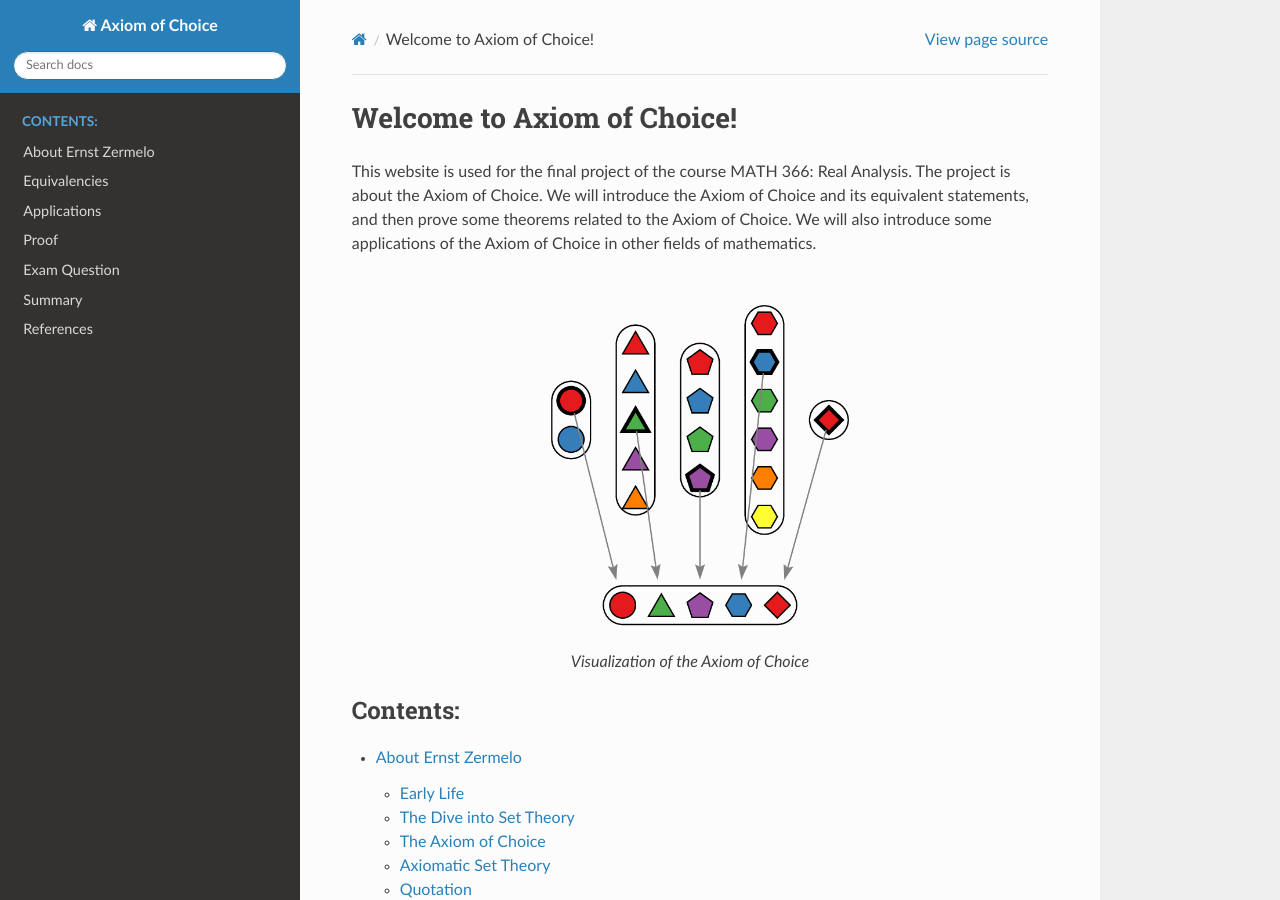
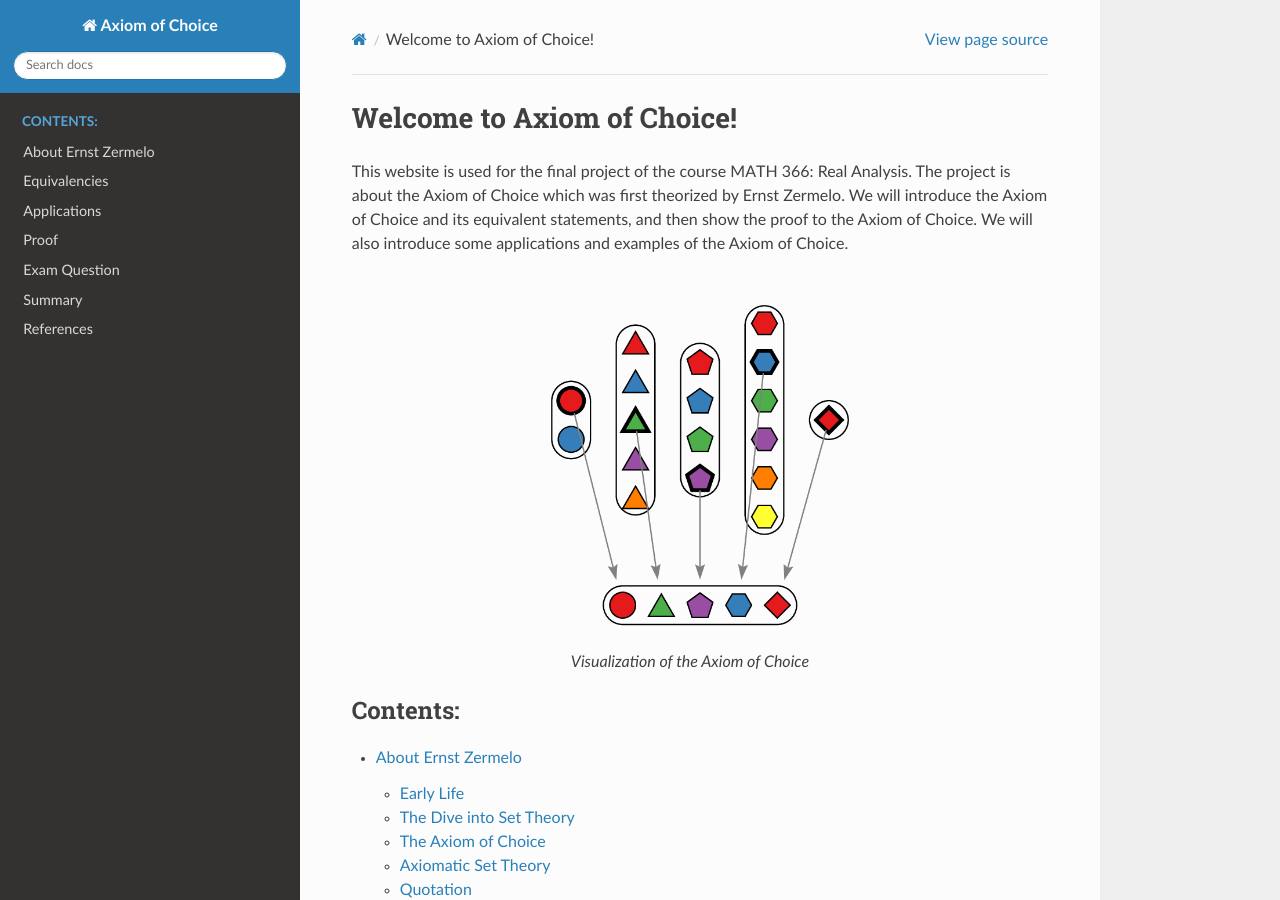
Before and after one commit to CMacD12/math366-axiom-of-choice, a Sphinx documentation site: the page built from doc/index.rst, in a window 1280 px wide and 900 px high. Built offline with Sphinx 7.4.7 and the Read the Docs theme 2.0.0, drawn with Linux system fonts in a browser that asks for light colours.

Commit message:
adjusted index page

```diff
--- a/doc/index.rst
+++ b/doc/index.rst
@@ -5,7 +5,7 @@
 
 Welcome to Axiom of Choice!
 =========================================
-This website is used for the final project of the course MATH 366: Real Analysis. The project is about the Axiom of Choice. We will introduce the Axiom of Choice and its equivalent statements, and then prove some theorems related to the Axiom of Choice. We will also introduce some applications of the Axiom of Choice in other fields of mathematics.
+This website is used for the final project of the course MATH 366: Real Analysis. The project is about the Axiom of Choice which was first theorized by Ernst Zermelo. We will introduce the Axiom of Choice and its equivalent statements, and then show the proof to the Axiom of Choice. We will also introduce some applications and examples of the Axiom of Choice.
 
 .. figure:: branches/The-axiom-of-choice.png
    :align: center
```
